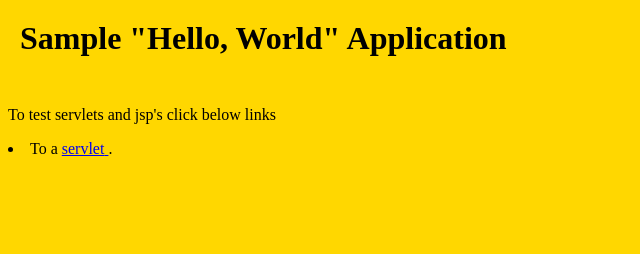
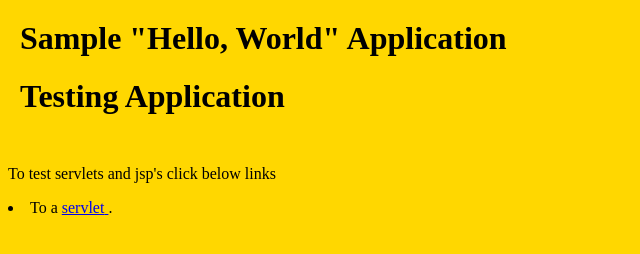
Before and after one commit to narukulla/MyThirdApp, a plain HTML site: page MyThirdApp/WebContent/WEB-INF/index.html in a window 1280 px wide. Shown: the whole page, without its empty margins (0-640 px from the left). Drawn offline with Linux system fonts and the light colour scheme.

Commit message:
change in index.html

```diff
--- a/MyThirdApp/WebContent/WEB-INF/index.html
+++ b/MyThirdApp/WebContent/WEB-INF/index.html
@@ -8,6 +8,7 @@
       <tr>
       <td>
           <h1>Sample "Hello, World" Application</h1>
+          <h1>Testing Application</h1>
         </td>
       </tr>
     </table>
```
